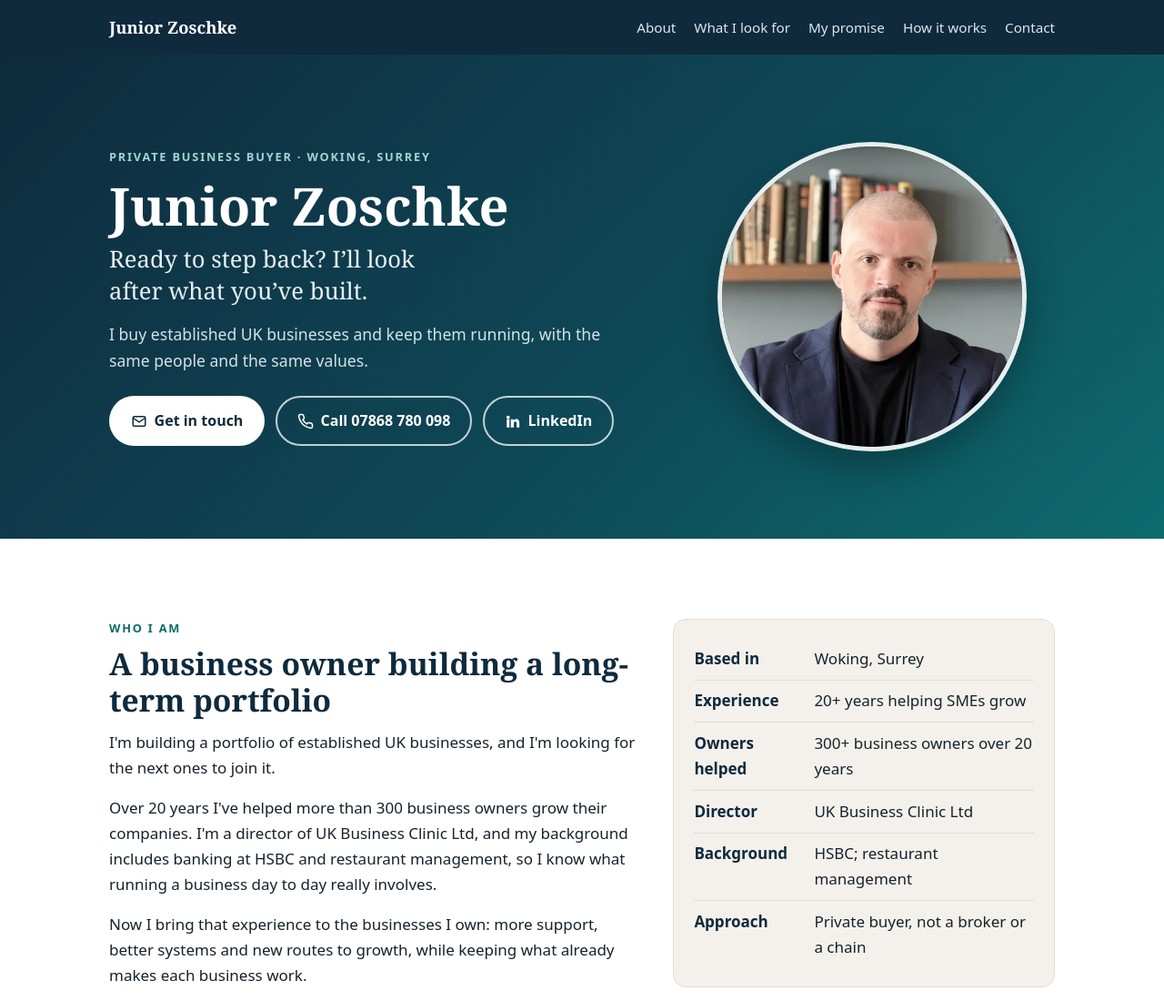
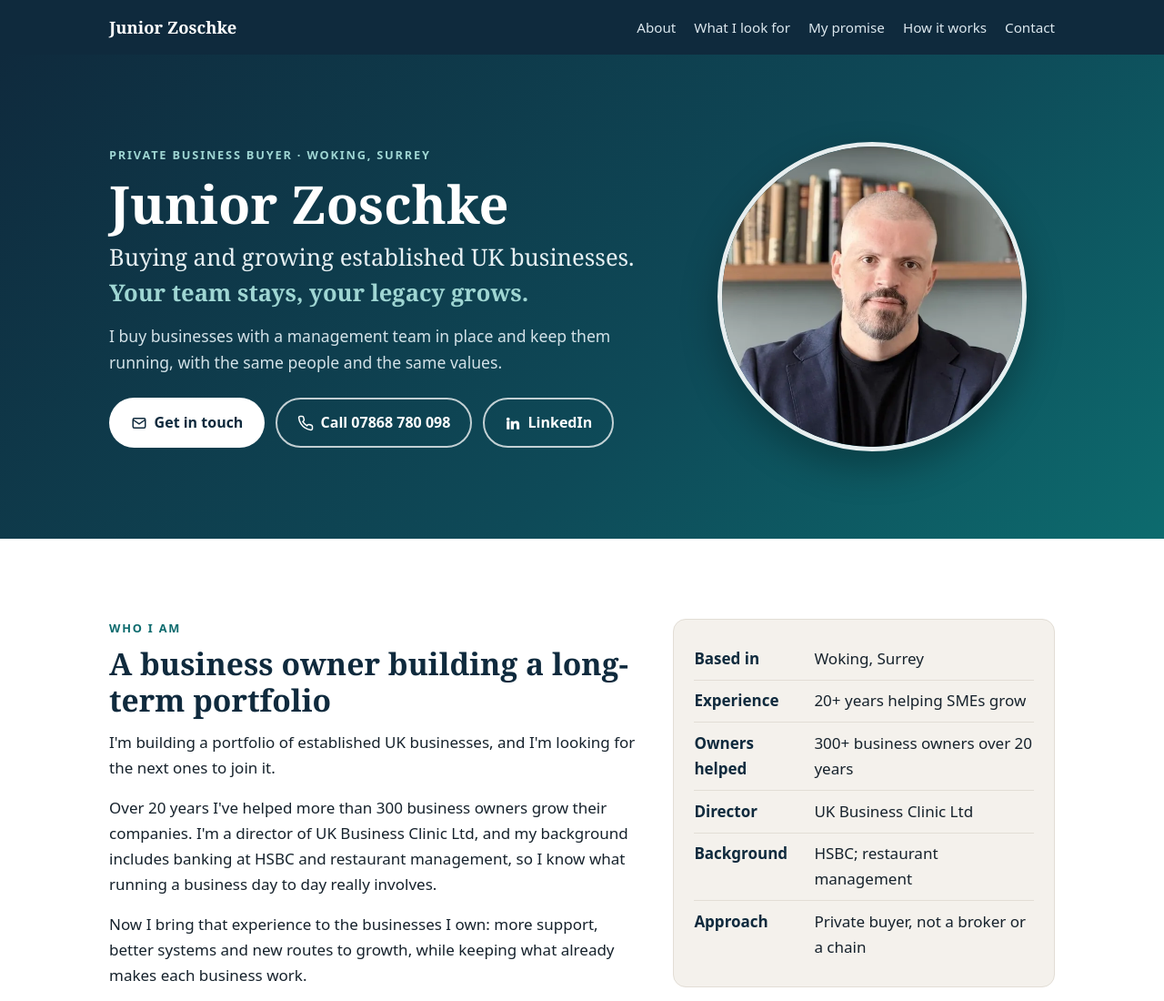
Before and after one commit to JuniorZoschke/juniorzoschke.com, a plain HTML site: page index.html in a window 1280 px wide. Shown: the top 1100 px of the page at 91% size. Drawn offline with Linux system fonts and the light colour scheme.

Commit message:
Tagline: Your team stays, your legacy grows

```diff
--- a/index.html
+++ b/index.html
@@ -4,7 +4,7 @@
 <meta charset="utf-8">
 <meta name="viewport" content="width=device-width, initial-scale=1">
 <title>Junior Zoschke | Buying and growing established UK businesses</title>
-<meta name="description" content="Ready to step back? Junior Zoschke buys established UK businesses and keeps them running, with the same people and the same values. Confidential and straightforward.">
+<meta name="description" content="Junior Zoschke is buying and growing established UK businesses. Your team stays, your legacy grows. Confidential and straightforward, based in Woking, Surrey.">
 <link rel="canonical" href="https://juniorzoschke.com/">
 <meta name="robots" content="index, follow">
 <meta name="theme-color" content="#0f2a3d">
@@ -12,7 +12,7 @@
 <meta property="og:site_name" content="Junior Zoschke">
 <meta property="og:locale" content="en_GB">
 <meta property="og:title" content="Junior Zoschke | Buying and growing established UK businesses">
-<meta property="og:description" content="Ready to step back? I’ll look after what you’ve built. I buy established UK businesses and keep them running, with the same people and the same values.">
+<meta property="og:description" content="Buying and growing established UK businesses. Your team stays, your legacy grows. Same people, same values, run for the long term.">
 <meta property="og:url" content="https://juniorzoschke.com/">
 <meta property="og:image" content="https://juniorzoschke.com/og-image.jpg">
 <meta property="og:image:width" content="1200">
@@ -22,7 +22,7 @@
 <meta property="profile:last_name" content="Zoschke">
 <meta name="twitter:card" content="summary_large_image">
 <meta name="twitter:title" content="Junior Zoschke | Buying and growing established UK businesses">
-<meta name="twitter:description" content="Ready to step back? I’ll look after what you’ve built. I buy established UK businesses and keep them running, with the same people and the same values.">
+<meta name="twitter:description" content="Buying and growing established UK businesses. Your team stays, your legacy grows. Same people, same values, run for the long term.">
 <meta name="twitter:image" content="https://juniorzoschke.com/og-image.jpg">
 <meta name="twitter:image:alt" content="Junior Zoschke">
 <link rel="icon" href="/favicon.svg" type="image/svg+xml">
@@ -37,7 +37,7 @@
   "url": "https://juniorzoschke.com/",
   "image": "https://juniorzoschke.com/junior-zoschke.jpg",
   "jobTitle": "Business owner and acquirer",
-  "description": "Buys established UK businesses and keeps them running, with the same people and the same values.",
+  "description": "Buying and growing established UK businesses, keeping the same people and the same values.",
   "telephone": "+447868780098",
   "address": {
     "@type": "PostalAddress",
@@ -93,7 +93,10 @@ section{padding:clamp(3rem,7vw,5.5rem) 0}
 .hero{background:linear-gradient(135deg,#0f2a3d 0%,#0e4a58 60%,#0d6b6e 100%);color:#fff;padding:clamp(3rem,8vw,6rem) 0}
 .hero .wrap{display:grid;grid-template-columns:1fr;gap:2.25rem;align-items:center}
 .hero h1{color:#fff;font-size:clamp(2.3rem,6vw,3.6rem);margin-bottom:.5rem}
-.hero .tagline{text-wrap:balance;font-family:var(--serif);font-size:clamp(1.25rem,2.6vw,1.6rem);color:#e7f0f3;margin-bottom:1rem;line-height:1.35}
+.hero .tagline{font-family:var(--serif);font-size:clamp(1.25rem,2.6vw,1.6rem);color:#e7f0f3;margin-bottom:1rem;line-height:1.35}
+.hero .tl-1,.hero .tl-2{display:block;text-wrap:balance}
+.hero .tl-2{color:#9fd6d3;font-weight:700;margin-top:.25rem}
+.nowrap{white-space:nowrap}
 .hero .lede{color:#d3e2e8;max-width:36rem;font-size:1.1rem}
 .photo{justify-self:center;width:min(220px,60vw);order:-1}
 .photo img{border-radius:50%;border:5px solid rgba(255,255,255,.9);box-shadow:0 18px 40px rgba(0,0,0,.28);aspect-ratio:1/1;object-fit:cover;width:100%}
@@ -188,10 +191,10 @@ footer a{color:#dbe7ee}
   <section class="hero" aria-labelledby="hero-title">
     <div class="wrap">
       <div>
-        <p class="eyebrow eyebrow-light">Private business buyer · Woking, Surrey</p>
+        <p class="eyebrow eyebrow-light">Private business buyer · <span class="nowrap">Woking, Surrey</span></p>
         <h1 id="hero-title">Junior Zoschke</h1>
-        <p class="tagline">Ready to step back? I’ll look after what you’ve built.</p>
-        <p class="lede">I buy established UK businesses and keep them running, with the same people and the same values.</p>
+        <p class="tagline"><span class="tl-1">Buying and growing established UK businesses.</span> <span class="tl-2">Your team stays, your legacy grows.</span></p>
+        <p class="lede">I buy businesses with a management team in place and keep them running, with the same people and the same values.</p>
         <div class="actions">
           <a class="btn btn-primary" href="#contact">
             <svg aria-hidden="true" viewBox="0 0 24 24" fill="none" stroke="currentColor" stroke-width="2"><rect x="3" y="5" width="18" height="14" rx="2"/><path d="m3 7 9 6 9-6"/></svg>
```
Also changed, not shown: og-image.jpg.
